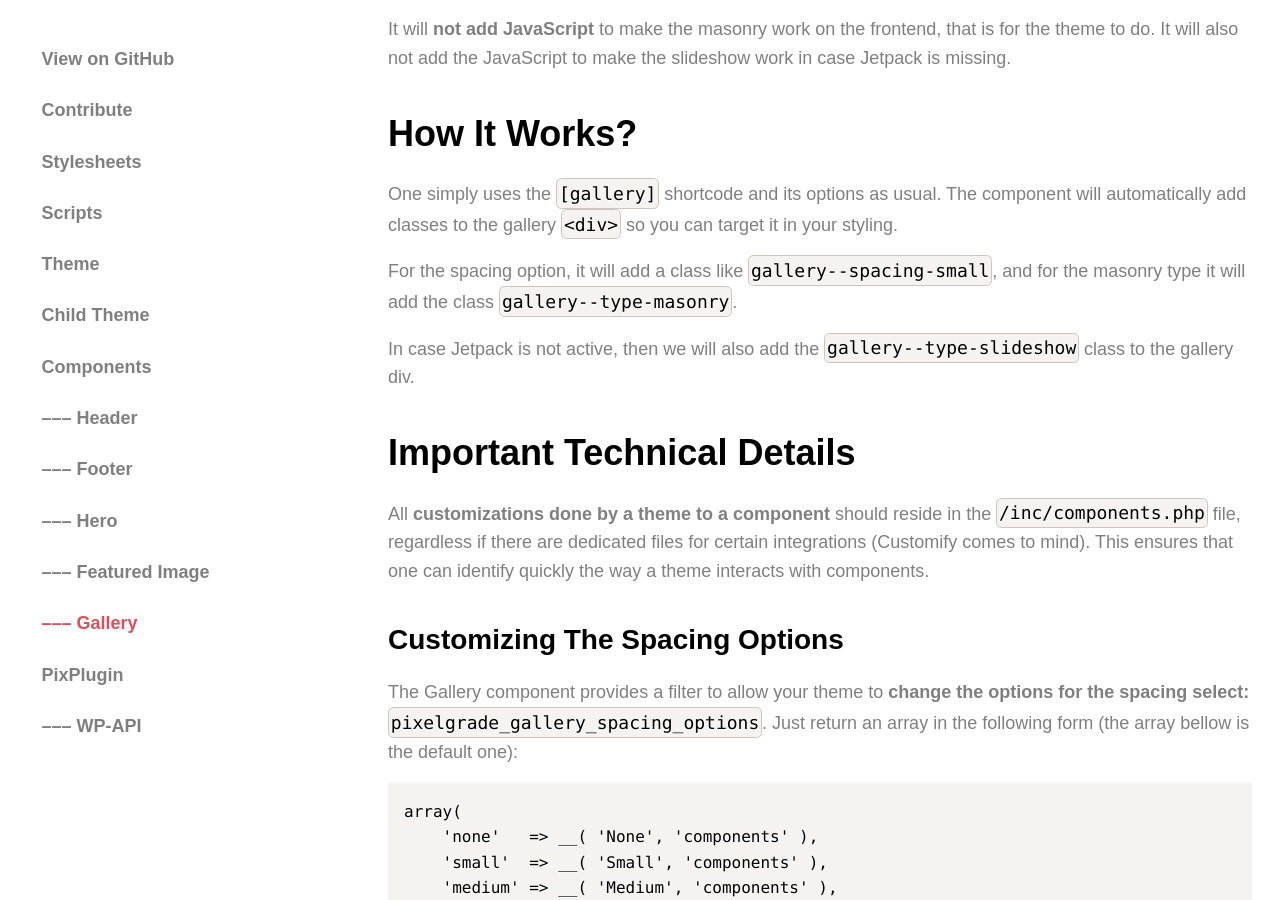
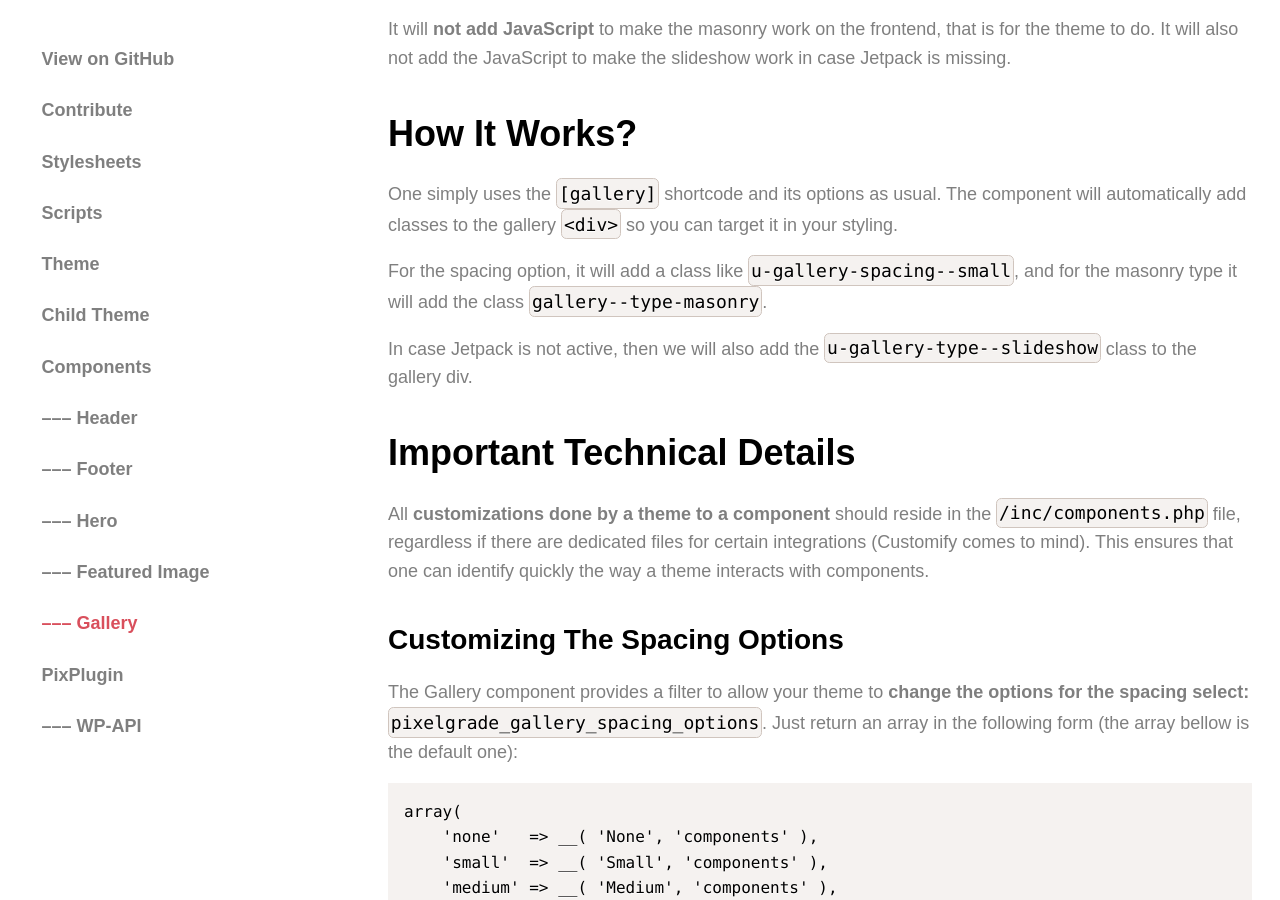
Before and after one commit to pixelgrade/guides, a Jekyll site: the page built from components/gallery.md, in a window 1280 px wide and 900 px high, scrolled down 2229 px. Built offline with Jekyll 4.4.1, drawn with Linux system fonts in a browser that asks for light colours.

```diff
--- a/components/gallery.md
+++ b/components/gallery.md
@@ -28,9 +28,9 @@ It will **not add JavaScript** to make the masonry work on the frontend, that is
 
 One simply uses the `[gallery]` shortcode and its options as usual. The component will automatically add classes to the gallery `<div>` so you can target it in your styling.
 
-For the spacing option, it will add a class like `gallery--spacing-small`, and for the masonry type it will add the class `gallery--type-masonry`.
+For the spacing option, it will add a class like `u-gallery-spacing--small`, and for the masonry type it will add the class `gallery--type-masonry`.
 
-In case Jetpack is not active, then we will also add the `gallery--type-slideshow` class to the gallery div.
+In case Jetpack is not active, then we will also add the `u-gallery-type--slideshow` class to the gallery div.
 
 ## Important Technical Details
 
```
